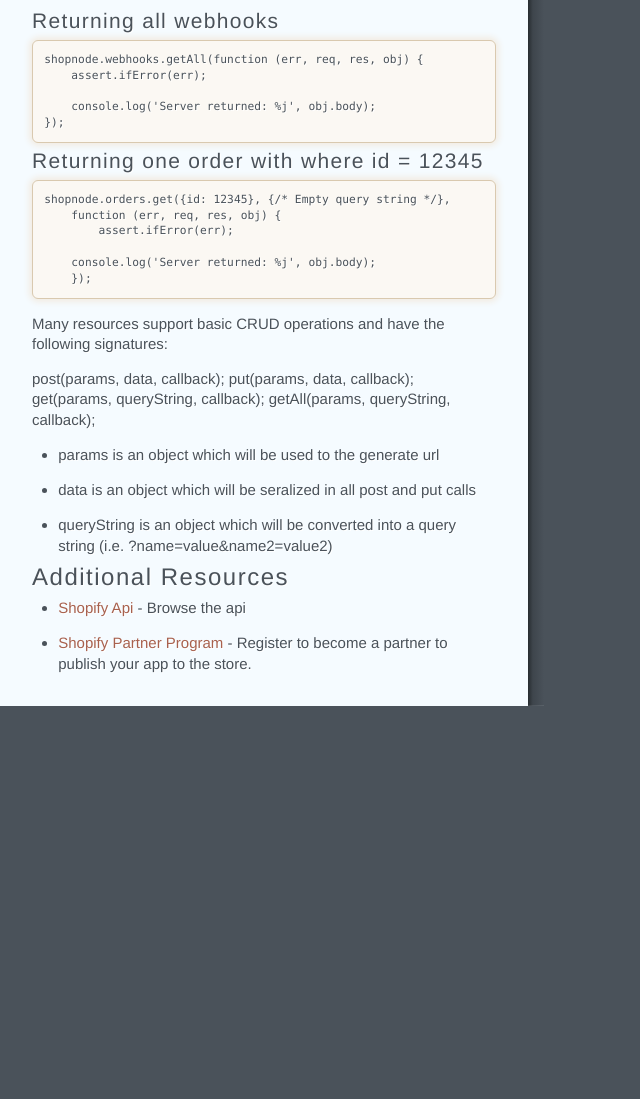
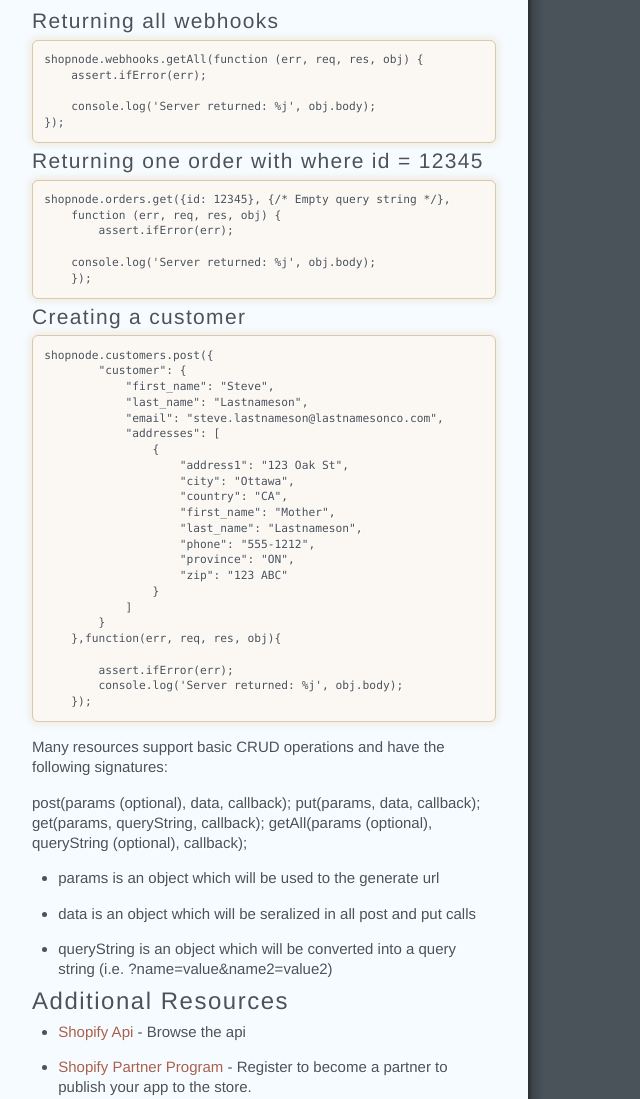
Before and after one commit to rconnelly/shopnode, a plain HTML site: page index.html in a window 1280 px wide. Shown: the part 1156-2255 px from the top of the page, without its empty margins (0-640 px from the left). Before the commit the page ends 1862 px from the top, so only its background shows below. Drawn offline with Linux system fonts and the light colour scheme.

Commit message:
Generated documentation for b2b6668247bc79640563a2d08674f28ff9457277

```diff
--- a/assets/behavior.js
+++ b/assets/behavior.js
@@ -76,6 +76,14 @@ f.event={add:function(a,c,d,e,g){var h,i,j,k,l,m,n,o,p,q,r,s;if(!(a.nodeType===3
                         "slug": "returning-one-order-with-where-id--12345"
                       },
                       "depth": 4
+                    }, {
+                      "type": "heading",
+                      "data": {
+                        "level": 4,
+                        "title": "Creating a customer",
+                        "slug": "creating-a-customer"
+                      },
+                      "depth": 4
                     }
                   ]
                 }, {
@@ -143,6 +151,14 @@ f.event={add:function(a,c,d,e,g){var h,i,j,k,l,m,n,o,p,q,r,s;if(!(a.nodeType===3
                     "level": 4,
                     "title": "Returning one order with where id = 12345",
                     "slug": "returning-one-order-with-where-id--12345"
+                  },
+                  "depth": 4
+                }, {
+                  "type": "heading",
+                  "data": {
+                    "level": 4,
+                    "title": "Creating a customer",
+                    "slug": "creating-a-customer"
                   },
                   "depth": 4
                 }
--- a/index.html
+++ b/index.html
@@ -67,12 +67,39 @@ POST/PUT/GET/DELETE methods all have specific parameters for each.</p>
     });
 </code></pre>
 
+<h4 id="creating-a-customer">Creating a customer</h4>
+
+<pre><code>shopnode.customers.post({
+        "customer": {
+            "first_name": "Steve",
+            "last_name": "Lastnameson",
+            "email": "steve.lastnameson@lastnamesonco.com",
+            "addresses": [
+                {
+                    "address1": "123 Oak St",
+                    "city": "Ottawa",
+                    "country": "CA",
+                    "first_name": "Mother",
+                    "last_name": "Lastnameson",
+                    "phone": "555-1212",
+                    "province": "ON",
+                    "zip": "123 ABC"
+                }
+            ]
+        }
+    },function(err, req, res, obj){
+
+        assert.ifError(err);
+        console.log('Server returned: %j', obj.body);
+    });
+</code></pre>
+
 <p>Many resources support basic CRUD operations and have the following signatures:</p>
 
-<p>post(params, data, callback);
+<p>post(params (optional), data, callback);
 put(params, data, callback);
 get(params, queryString, callback);
-getAll(params, queryString, callback);</p>
+getAll(params (optional), queryString (optional), callback);</p>
 
 <ul>
 <li><strong>params</strong> is an object which will be used to the generate url</li>
```
Also changed, not shown: examples/basic/basic.html (+6 -2 lines).
